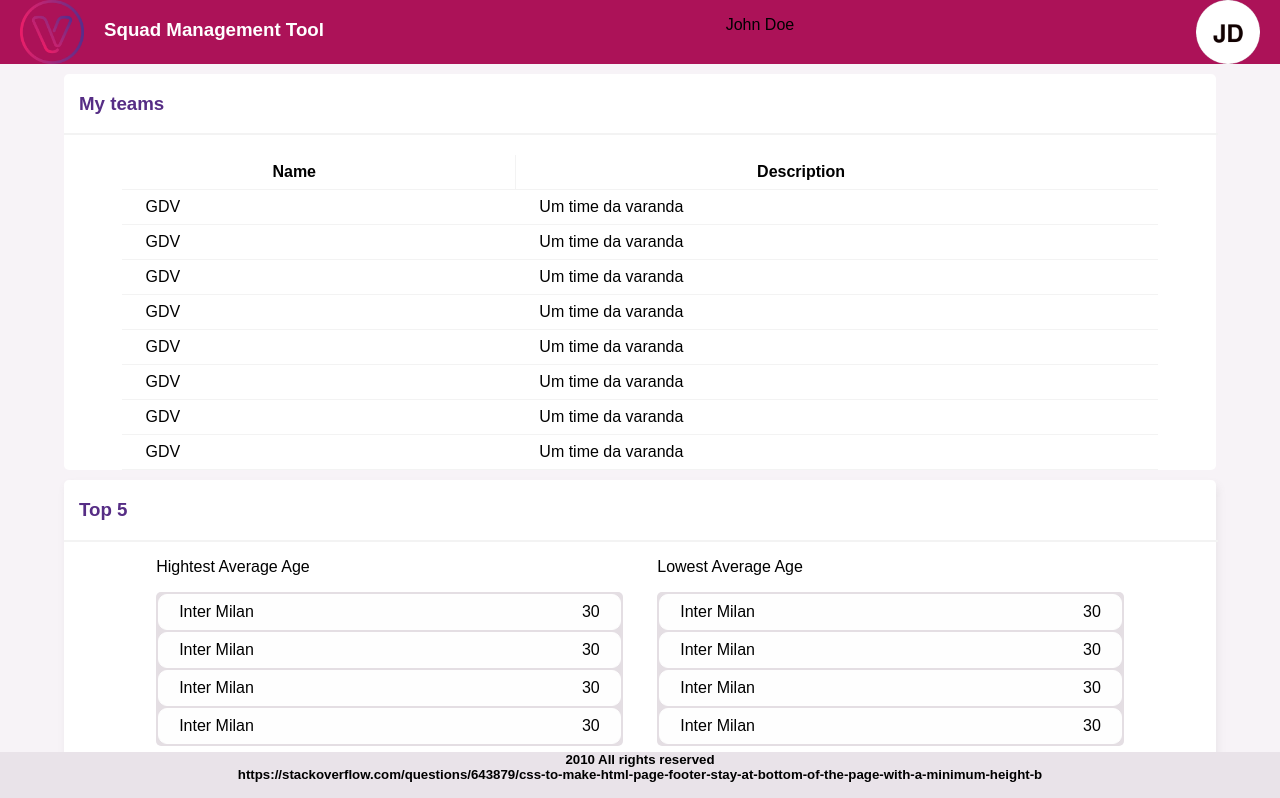
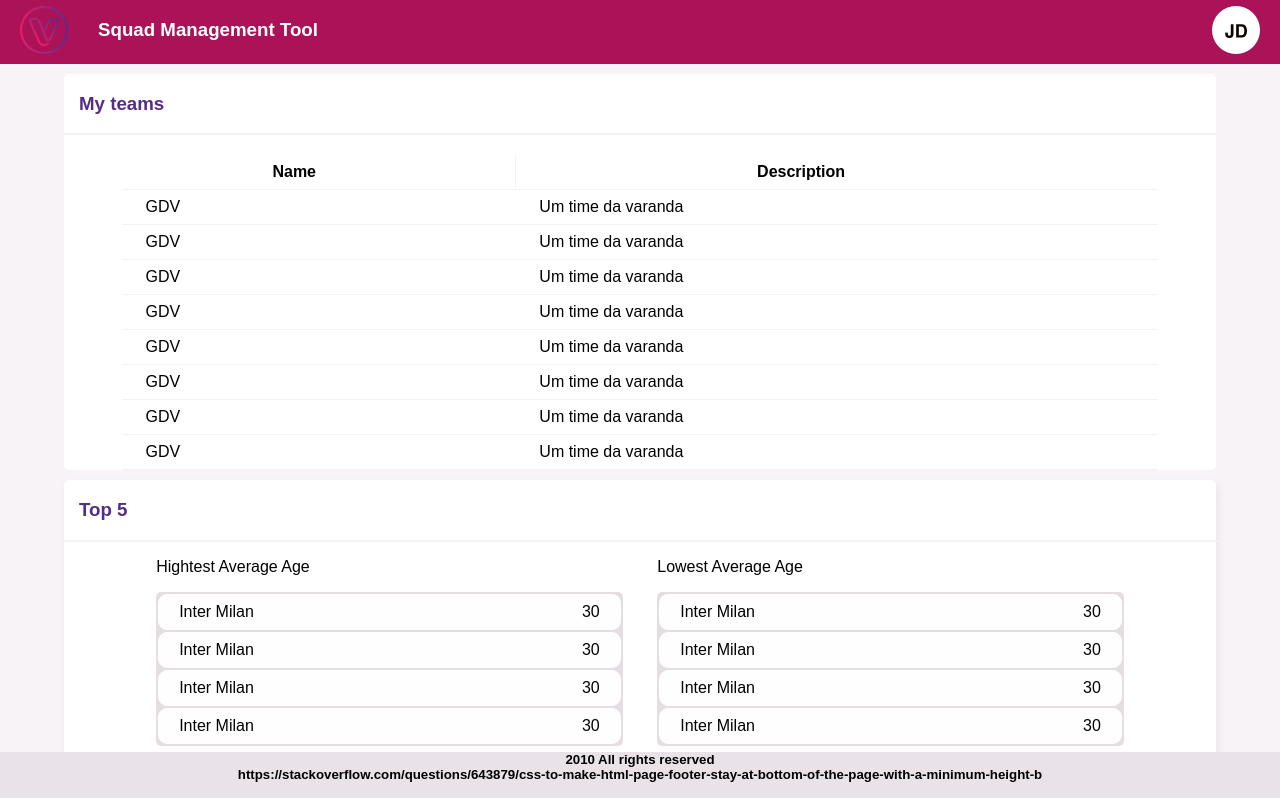
Before and after one commit to andre1828/squad-management-tool, a React (Create React App) app: page / in a window 1280 px wide. Shown: the top 798 px of the page. Built offline with nearby package versions, Linux system fonts and the light colour scheme.

Commit message:
header layout adjustments

```diff
--- a/src/Header/Header.css
+++ b/src/Header/Header.css
@@ -9,23 +9,26 @@ header {
     display: flex;
 }
 
-/* any image in the header */
-
 img {
-    width: 8vh;
-    height: 8vh;
+    width: 6vh;
+    height: 6vh;
+    margin-top: 6px;
 }
 
 .logo {
-    width: 8vh;
-    height: 8vh;
+    width: 6vh;
+    height: 6vh;
     margin-left: 20px;
 }
 
 .app-name {
     text-align: center;
-    margin-left: 20px;
+    margin-left: 30px;
     color: white;
+}
+
+.username {
+    display: none;
 }
 
 .avatar {
--- a/src/Header/Header.js
+++ b/src/Header/Header.js
@@ -11,7 +11,7 @@ function Header() {
                     <img src={logo} alt="logo venturus" className="logo" srcSet="" />
                     <h3 className="app-name">Squad Management Tool</h3>
                 </div>
-                <p>John Doe</p>
+                <p className="username">John Doe</p>
                 <img src={avatar} alt="user avatar" className="avatar" srcSet="" />
             </header>
         </>
```
